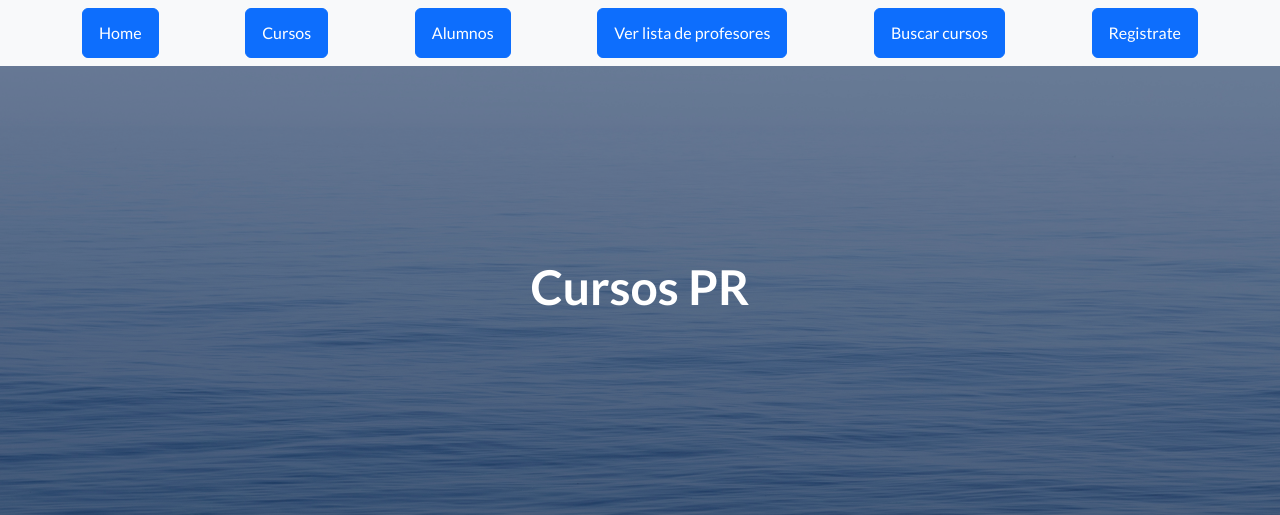
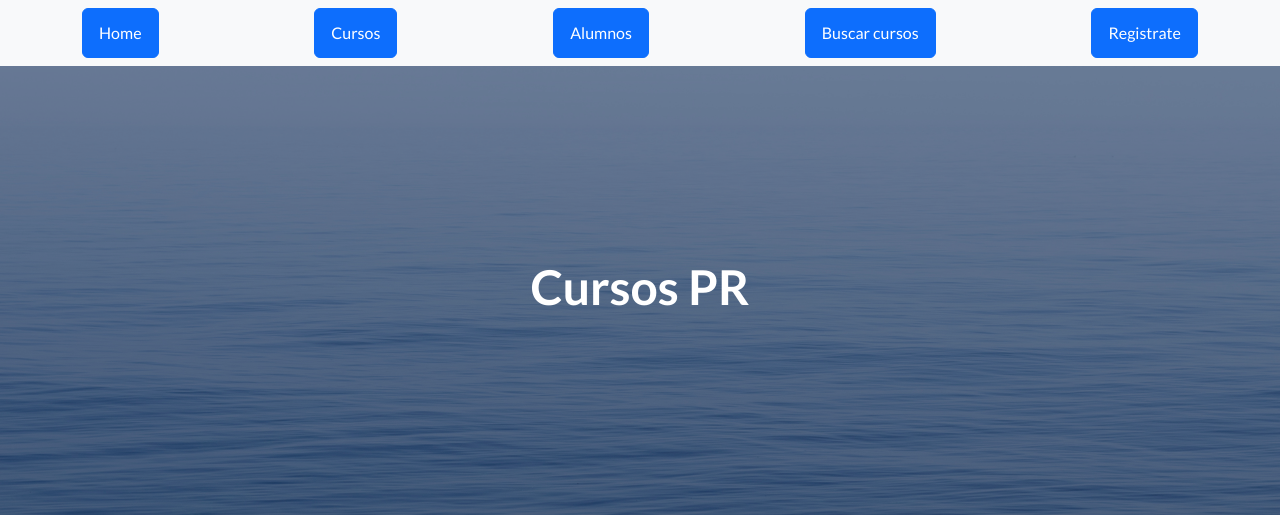
Before and after one commit to 1432sebastian1432/Tercera_entrega, a Django app: page /App_tercera/ in a window 1280 px wide. Shown: the top 515 px of the page. Run offline with Django 5.2, Linux system fonts and the light colour scheme; some libraries are stand-ins or nearby versions.

```diff
--- a/App_tercera/Template/Padre.html
+++ b/App_tercera/Template/Padre.html
@@ -23,7 +23,6 @@
                 <a class="btn btn-primary" href="{% url 'home' %}">Home</a>
                 <a class="btn btn-primary" href="{% url 'cursos' %}">Cursos</a>
                 <a class="btn btn-primary" href="{% url 'alumnos' %}">Alumnos</a>
-                <a class="btn btn-primary" href="{% url 'lista_profesores' %}">Ver lista de profesores</a>
                 <a class="btn btn-primary" href="">Buscar cursos</a>
                 <a class="btn btn-primary" href="">Registrate</a>
             </div>
```
